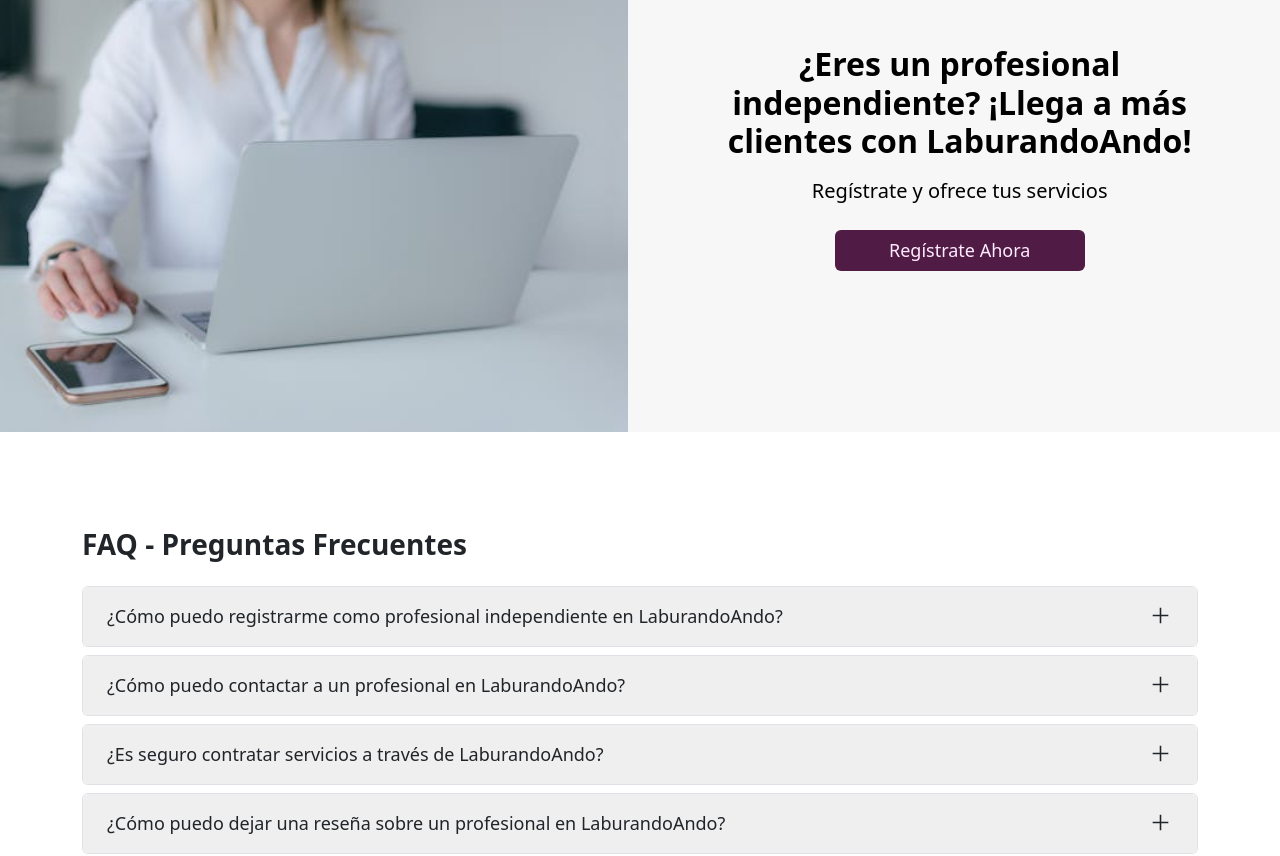
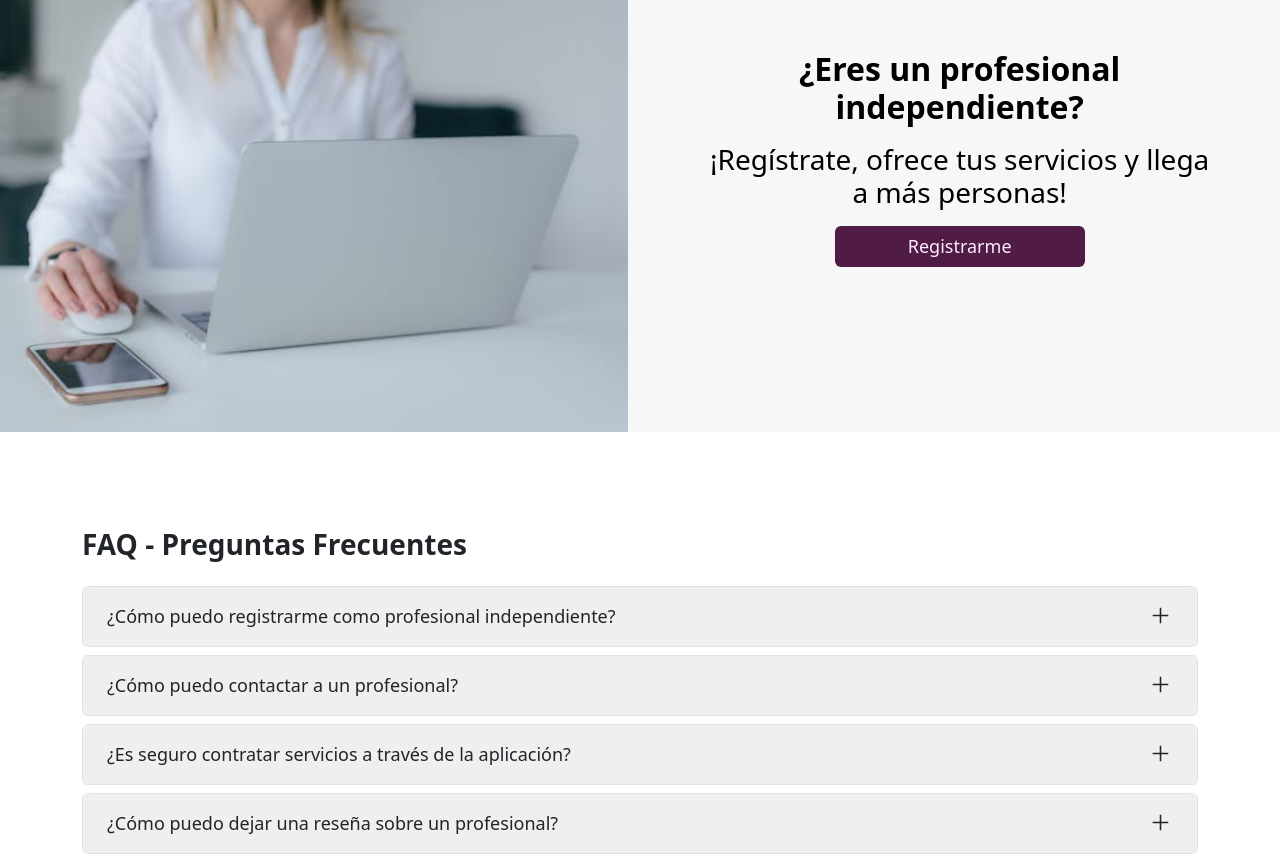
Before and after one commit to FranprzDev/LaburandoAndo, a React (Vite) app: page / in a window 1280 px wide. Shown: the part 1444-2300 px from the top of the page. Built offline with nearby package versions, Linux system fonts and the light colour scheme.

Commit message:
corregi preguntas de faqs en pagina principal, corregi espaciado de opcion salir en pagina perfil de profesional

```diff
--- a/src/components/inicio/PreguntasFrecuentes.jsx
+++ b/src/components/inicio/PreguntasFrecuentes.jsx
@@ -18,8 +18,7 @@
               aria-controls="collapseOne"
             >
               <span>
-                ¿Cómo puedo registrarme como profesional independiente en
-                LaburandoAndo?
+                ¿Cómo puedo registrarme como profesional independiente?
               </span>
               <span className="d-none iconAdd fw-bold d-md-flex align-items-center">
                 <IoAddSharp />
@@ -47,7 +46,7 @@
               aria-controls="collapseTwo"
             >
               <span>
-              ¿Cómo puedo contactar a un profesional en LaburandoAndo?
+              ¿Cómo puedo contactar a un profesional?
               </span>
               <span className="d-none iconAdd fw-bold d-md-flex align-items-center">
                 <IoAddSharp />
@@ -75,7 +74,7 @@
               aria-controls="collapseThree"
             >
               <span>
-              ¿Es seguro contratar servicios a través de LaburandoAndo?
+              ¿Es seguro contratar servicios a través de la aplicación?
               </span>
               <span className="d-none iconAdd fw-bold d-md-flex align-items-center">
                 <IoAddSharp />
@@ -103,7 +102,7 @@
               aria-controls="collapseFor"
             >
               <span>
-              ¿Cómo puedo dejar una reseña sobre un profesional en LaburandoAndo?
+              ¿Cómo puedo dejar una reseña sobre un profesional?
               </span>
               <span className="d-none iconAdd fw-bold d-md-flex align-items-center">
                 <IoAddSharp />
--- a/src/components/inicio/RegistroProfesional.jsx
+++ b/src/components/inicio/RegistroProfesional.jsx
@@ -22,11 +22,10 @@
         >
           <div className="d-flex flex-column gap-md-2 gap-xxl-3 align-items-center">
             <h2 className="fw-bold">
-              ¿Eres un profesional independiente? ¡Llega a más clientes con
-              LaburandoAndo!
+              ¿Eres un profesional independiente?
             </h2>
-            <p>Regístrate y ofrece tus servicios</p>
-            <Link className="btn btnRegister " to={"/auth/register"}>Regístrate Ahora</Link>
+            <h3>¡Regístrate, ofrece tus servicios y llega a más personas!</h3>
+            <Link className="btn btnRegister " to={"/auth/register"}>Registrarme</Link>
           </div>
         </Col>
       </Row>
--- a/src/components/profesional/FormularioPublicacion.jsx
+++ b/src/components/profesional/FormularioPublicacion.jsx
@@ -4,7 +4,6 @@
 import { fetchCategories } from "../../slice/categorySlice";
 import { useForm } from "react-hook-form";
 import { createPost } from "../../slice/postsSlice";
-import Swal from "sweetalert2";
 import PostModalComponent from "../ModalsComponents/PostModalComponents";
 
 const FormularioPublicacion = () => {
--- a/src/components/profesional/MenuProfesional.jsx
+++ b/src/components/profesional/MenuProfesional.jsx
@@ -30,7 +30,7 @@
     <nav className="navbar navbar-expand-md menuProfessional bg-body-tertiary d-flex align-items-start w-100 px-2 py-3">
       <div className="px-0 px-md-2 py-md-3 pt-lg-0  container-fluid containerMenu d-flex flex-md-column align-items-start">
         <div className="text-md-center">
-          <Link className="navbar-brand fs-2" to={"/"}>
+          <Link className="fw-medium text-dark logo" to={"/"}>
             LaburandoAndo
           </Link>
         </div>
@@ -121,7 +121,7 @@
                   <span className="align-middle">Ayuda</span>
                 </Link>
               </li>
-              <li className="nav-item mt-xl-3 navItemOffCanvas text-start">
+              <li className="nav-item navItemOffCanvas text-start">
                 <button className="nav-link px-0 w-100 text-start d-flex gap-1 align-items-center navLink" onClick={cerrarSesion}>
                   <BiSolidExit className="fs-4 iconMenu" />
                   <span className="align-middle">Salir</span>
```
